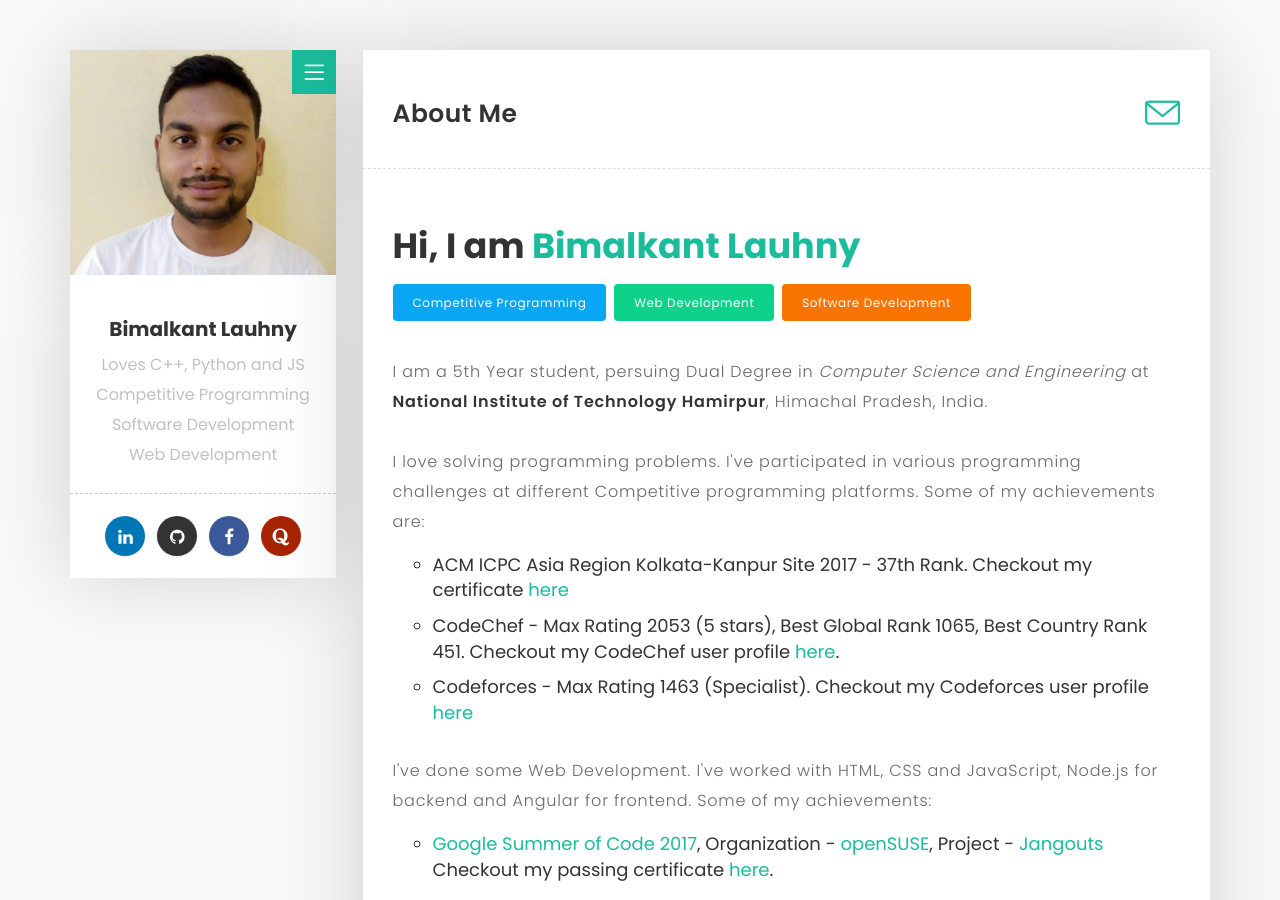
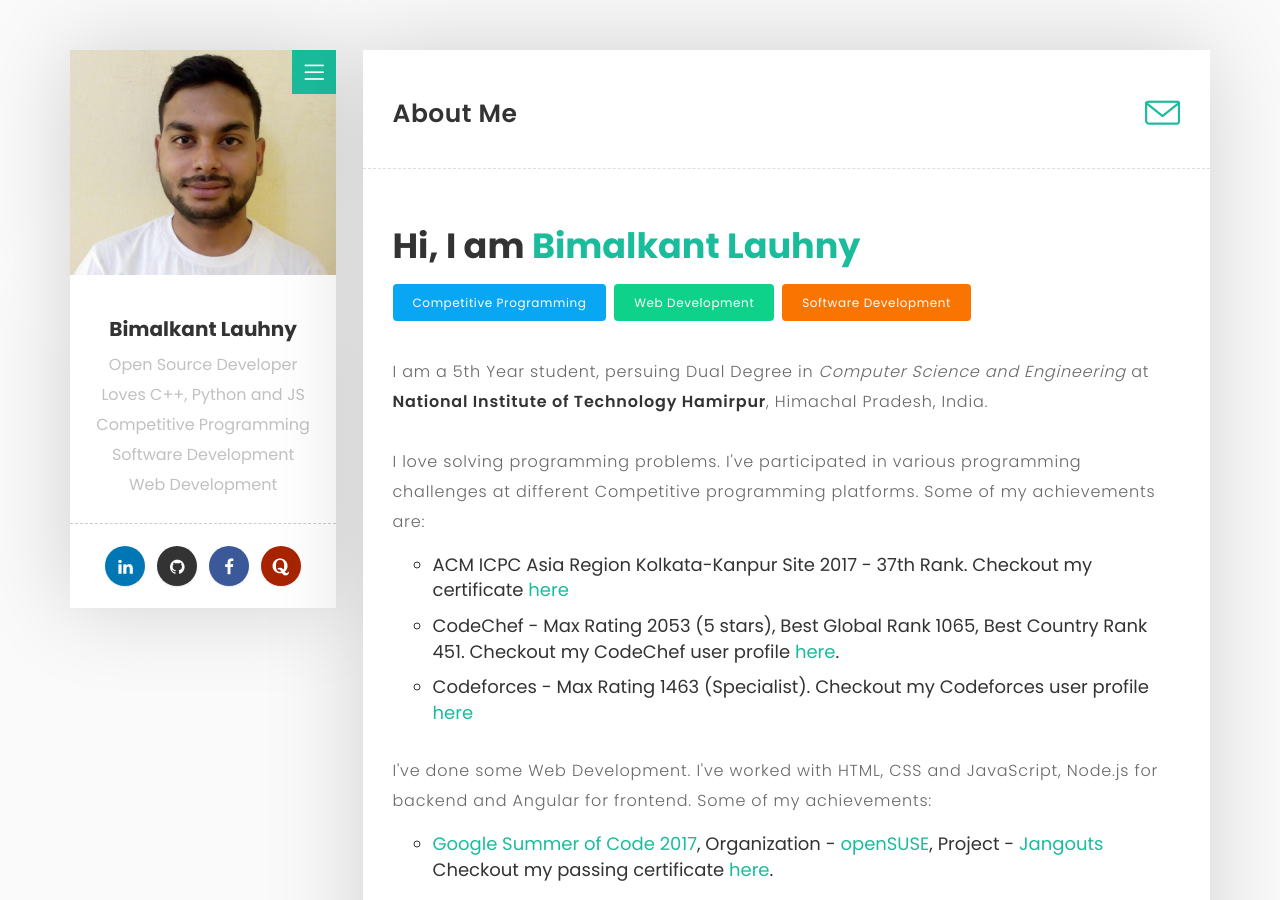
Before and after one commit to bimalkant-lauhny/code-master5.github.io, a Jekyll site: the page built from index.html, in a window 1280 px wide and 900 px high. Built offline with Jekyll 4.4.1, drawn with Linux system fonts in a browser that asks for light colours.

Commit message:
Update default layout

```diff
--- a/_layouts/default.html
+++ b/_layouts/default.html
@@ -72,6 +72,7 @@
 
         <div class="white-spacing">
          <h1>Bimalkant Lauhny</h1>
+         <span>Open Source Developer</span> <br>
          <span>Loves C++, Python and JS</span> <br>
          <span>Competitive Programming</span> <br>
          <span>Software Development</span> <br>
```
